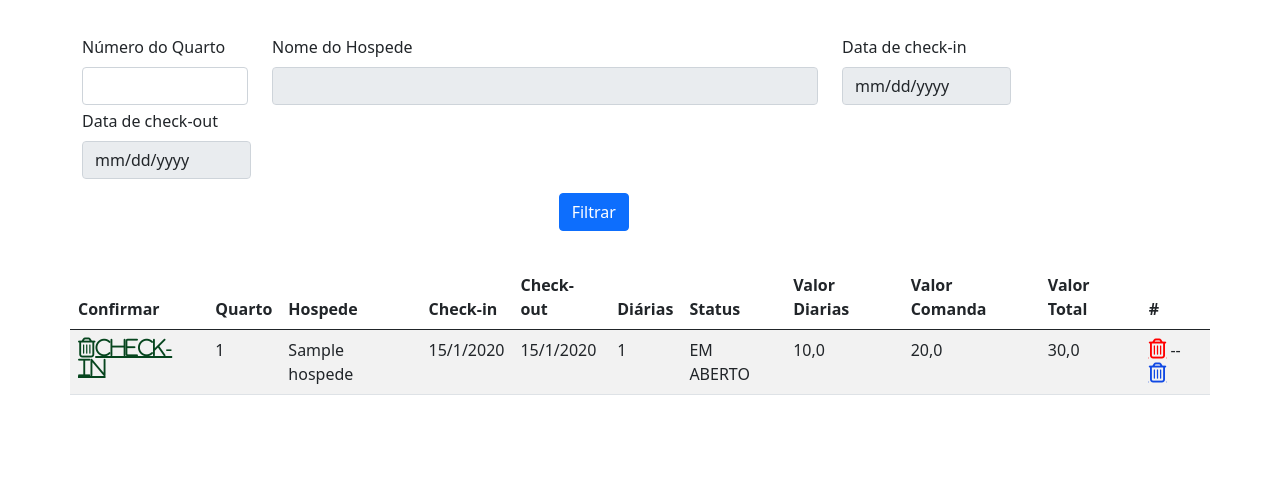
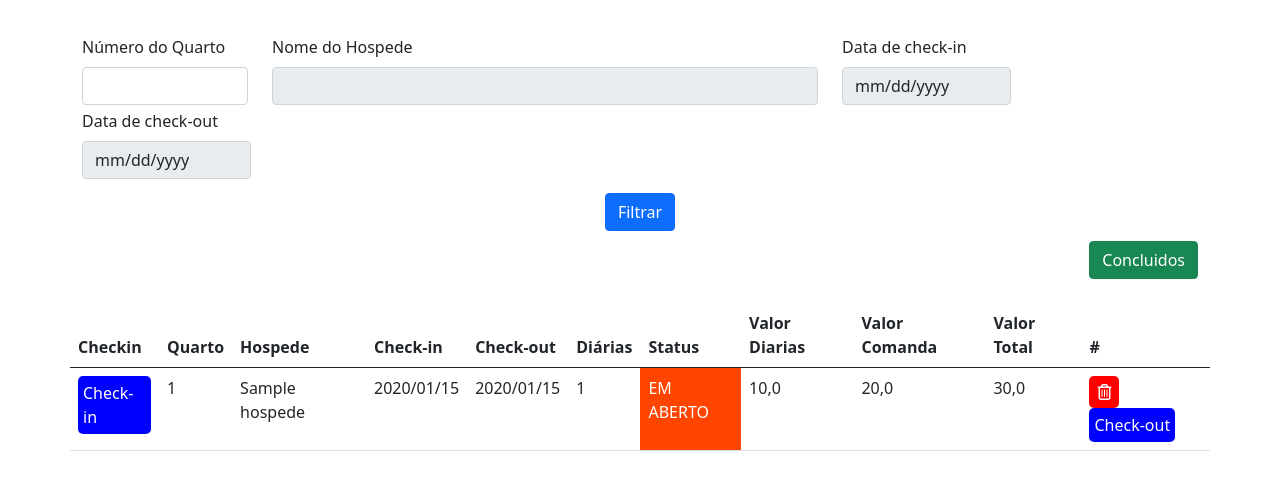
Before and after one commit to santhiagosdp/pousada-easy, a Django app: page /disponibilidade in a window 1280 px wide. Shown: the part 144-634 px from the top of the page. Run offline with Django 3.2, Linux system fonts and the light colour scheme; a user stored in the database is signed in; tables that the repository leaves empty hold one stand-in row (values such as "Sample post"); some libraries are stand-ins or nearby versions.

Commit message:
reservasa atualizadas
ref

```diff
--- a/core/templates/core/disponibilidade.html
+++ b/core/templates/core/disponibilidade.html
@@ -3,6 +3,34 @@
 
 
 {% block content %}
+
+<style>
+  .botao2 {
+    background-color: blue;
+    color: white;
+    border-radius: 5px;
+    text-decoration: none;
+}
+  .botao-lixo{
+    background-color: red;
+    color: white;
+    padding: 8px 8px;
+    border-radius: 5px;
+    border: none;
+    text-decoration: none;
+}
+.botao-ok{
+    background-color: blue;
+    color: white;
+    padding: 5px 5px;
+    border-radius: 5px;
+    border: none;
+    text-decoration: none;
+}
+
+</style>
+
+
   <h1 class="titulo_centro">Reservas</h1>
 
   <form method="get" id="search-form" class="form-inline">
@@ -11,13 +39,13 @@
       <div class="col-md-2">
         <label for="numero_quarto" class="form-label">Número do Quarto</label>
         <input name="quarto" type="number" class="form-control mr-sm-2" id="numero_quarto" aria-describedby="numero_quarto" />
-        <div id="numero_quarto" class="form-text"></div>
+        <div class="form-text"></div>
       </div>
 
       <div class="col-md-6">
         <label for="hospede" class="form-label">Nome do Hospede</label>
         <input name="hospede" type="text" class="form-control" id="hospede"  aria-describedby="hospede" disabled />
-        <div id="hospede" class="form-text"></div>
+        <div class="form-text"></div>
       </div>
 
       <div class="col-auto">
@@ -31,28 +59,28 @@
         <input name="checkout" type="date" class="form-control" id="check-out" aria-describedby="check-out" disabled />
         <div id="check-out" class="form-text"></div>
       </div>
-
-      <!--               <div class="mb-3 form-check">
-          <input type="checkbox" class="form-check-input" id="exampleCheck1" />
-          <label class="form-check-label" for="exampleCheck1"></label>
-        </div>              -->
     </div>
-
     <div class="row botao_centro">
-      <div class="col-md-5"></div>
-      <div class="col-auto">
+      <div class="col">
         <button type="submit" class="btn btn-primary">Filtrar</button>
+      </div>
+    </div>
+  </form>
+  <form method="get" id="concluido" class="form-inline">
+    <div class="row text-end">
+      <div class="col">
+        <input name="status" class="form-control" value="concluidos" type="hidden"/>
+        <button type="submit" class="btn btn-success" title="Hospedagens Concluidas" >Concluidos</button>
       </div>
     </div>
   </form>
 
   <br />
-
   <div class="row">
-    <table class="table table-striped" id="tabela-produtos">
+    <table class="table" id="tabela-produtos">
       <thead>
         <tr>
-          <th class="ordenavel">Confirmar</th>
+          <th class="ordenavel">Checkin</th>
           <th class="ordenavel">Quarto</th>
           <th class="ordenavel">Hospede</th>
           <th class="ordenavel">Check-in</th>
@@ -69,31 +97,43 @@
         {% for item in hospedados %}
           <tr>
             <td>
-              <a type="button" class="far fa-trash-alt" href="/hospedagem/checkin/{{item.id}}" style="font-size:20px; color:#06451E">Check-in</a>
+              <a type="button" class="botao-ok" href="/hospedagem/checkin/{{item.id}}" title="Fazer Check-in">Check-in</a>
             </td>
             <td>{{ item.reserva.quarto.numero }}</td>
             <td>{{ item.hospede.nome }}</td>
             <td>{{ item.reserva.data_entrada }}</td>
             <td>{{ item.reserva.data_saida }}</td>
             <td>{{ item.reserva.diarias }}</td>
+
+            <!-- RESERVADOS - SEM COR -->  <!-- SE NÃO TIVER NO DIA DO CHECKIN -->
+            {% if item.reserva.data_entrada > hoje %}
             <td>{{item.status}}</td>
+            {% endif %}
+
+            <!-- HOSPEDADOS - AZUL  -->
+            {% if item.reserva.data_entrada < hoje and item.reserva.data_saida > hoje %}
+            <td style="background-color: LightSteelBlue; color: white">{{item.status}}</td>
+            {% endif %}
+
+              <!-- HOSPEDADOS - SAINDO HOJE - AZUL  -->
+            {% if item.reserva.data_saida == hoje %}
+              <td style="background-color: LightSteelBlue; color: white"> {{item.status}} </td>
+            {% endif %}
+
+            <!-- ENCERRADOS - VERMELHO  -->
+            {% if item.reserva.data_saida < hoje %}
+              <td style="background-color: OrangeRed; color: white" >{{item.status}}</td>
+            {% endif %}
             <td>{{ item.reserva.valor|intcomma}}</td>
             <td>{{item.valor_comanda|intcomma}}</td>
             <td>{{item.valor_total|intcomma}}</td>
             <td>
-              <a type="button" class="far fa-trash-alt" href="/hospedagem/delete/{{item.id}}" style="font-size:20px; color:#FF0000"></a>
-              <label> -- </label>
-              <a type="button" class="far fa-trash-alt" href="/hospedagem/concluir/{{item.id}}" style="font-size:20px; color:#1049E4"></a>
-          </td>
+              <a type="button" class="far fa-trash-alt botao-lixo" href="/hospedagem/delete/{{item.id}}" title="deletar"></a>
+              <a type="button" class="botao-ok" href="/hospedagem/concluir/{{item.id}}" title="Fazer Check-out">Check-out</a>
+            </td>
           </tr>
         {% endfor %}
       </tbody>
     </table>
   </div>
-
-
-
-
-
-
 {% endblock %}
--- a/core/views.py
+++ b/core/views.py
@@ -248,11 +248,13 @@ def comanda_produto_delete(request, idcomandaconsumo, idhospede):
 def hospedagem_checkin(request, id):
     #CHECKIN DO Hospede_Reserva
     hospede_reserva = Hospedes_reserva.objects.get(id=id, usuario = request.user)
-    hospede_reserva.status = 'CHECK-IN OK'
+    if hospede_reserva.status != "CHECK-IN":
+        hospede_reserva.status = 'CHECK-IN'
+    else:
+        hospede_reserva.status = 'EM ABERTO'
     hospede_reserva.save()
 
     return redirect('disponibilidade')
-
 
 @login_required
 def hospedagem_delete(request, id):
@@ -260,7 +262,7 @@ def hospedagem_delete(request, id):
     #Deletando Hospede_Reserva
     hospede_reserva = Hospedes_reserva.objects.get(id=id, usuario = request.user)
     hospede_reserva.habilitado = False
-    hospede_reserva.status = 'FECHADO'
+    hospede_reserva.status = 'DELETADO'
     hospede_reserva.save()
 
     #Deletando Reserva
@@ -284,10 +286,9 @@ def hospedagem_delete(request, id):
 
 @login_required
 def hospedagem_concluir(request, id):
-
     #concluindo Hospede_Reserva
     hospede_reserva = Hospedes_reserva.objects.get(id=id, usuario = request.user)
-    hospede_reserva.status = 'CONCLUIDO'
+    hospede_reserva.status = 'CHECK-OUT'
     hospede_reserva.save()
 
     #Deletando Reserva
@@ -404,13 +405,6 @@ def reservar(request):
                     diarias = diarias+1
                     data = data+timedelta(1)
 
-                #print(datas_check)
-                #print("datas_check ##########################")
-                #print ('#################### APÓS WHILE')
-                #print(datas_reserva)
-                ###############
-
-                ####
                 reservas = Reserva.objects.filter(habilitado = True, usuario=request.user).order_by('data_entrada')
                 for reserva in reservas:
                     reserva.data_entrada = datetime.strptime(str(reserva.data_entrada), "%Y-%m-%d")
@@ -479,15 +473,12 @@ def logout_view(request):
 
 @login_required
 def disponibilidade(request):
-    #hospedados = Hospedado.objects.filter(usuario=request.user).order_by('data_entrada')
-
     hospedados = Hospedes_reserva.objects.filter(usuario = request.user, habilitado = True)
-
-    #quarto = ""
-    #hospede = ""
-    #reserva = ""
-    #comanda = "" implentar ainda
-
+    aux = []
+    for item in hospedados:
+        if item.status != "CHECK-OUT":
+            aux.append(item)
+    hospedados = aux
     #######GET DE PESQUISAR FILTRAR
     quarto = request.GET.get('quarto')
     hospede = request.GET.get('hospede')
@@ -495,7 +486,6 @@ def disponibilidade(request):
     checkout =request.GET.get('checkout')
 
     if quarto:# or checkin or checkout:
-        hospedados = Hospedes_reserva.objects.filter(habilitado = True, usuario=request.user)
         quarto_pesq = Quarto.objects.filter(habilitado = True, usuario = request.user, numero__icontains = quarto)
         #hospede_pesq = Hospede.objects.filter(usuario = request.user, nome__icontains = hospede)
         pesquisa = []
@@ -505,29 +495,27 @@ def disponibilidade(request):
                     pesquisa.append(item)
         hospedados = pesquisa
 
-    #ordenar por checkin
-    ordenado = []
-    ajuda = ""
-    for item in hospedados:
-        ajuda = item
-        for item2 in hospedados:
-            if str(item2.reserva.data_entrada) <= str(ajuda.reserva.data_entrada):
-                ajuda = item2
-        ordenado.append(ajuda)
-
-        item.reserva.data_entrada = '{}/{}/{}'.format(item.reserva.data_entrada.day, item.reserva.data_entrada.month,item.reserva.data_entrada.year)
-        item.reserva.data_saida = '{}/{}/{}'.format(item.reserva.data_saida.day, item.reserva.data_saida.month,item.reserva.data_saida.year)
-        item.reserva.data_criacao = '{}/{}/{}'.format(item.reserva.data_criacao.day, item.reserva.data_criacao.month,item.reserva.data_criacao.year)
-    ######
-   #hospedados = ordenado
+    #Se clicar em concluidos
+    status = request.GET.get('status')
+    if status: # == concluidos
+        hospedados = Hospedes_reserva.objects.filter(habilitado = True, usuario=request.user, status="CHECK-OUT")
 
     ## Definir Valores de comanda e total
     comandas = Comanda_consumo.objects.filter(habilitado = True, usuario = request.user)
     for item in hospedados:
+        item.reserva.data_saida = item.reserva.data_saida.strftime('%Y/%m/%d')
+        item.reserva.data_entrada = item.reserva.data_entrada.strftime('%Y/%m/%d')
+        item.reserva.data_criacao = item.reserva.data_criacao.strftime('%Y/%m/%d')
         for comanda in comandas:
             if comanda.hospedes_reserva == item:
                 item.valor_comanda = item.valor_comanda+comanda.produto.valor_venda
         item.valor_total = item.reserva.valor + item.valor_comanda
 
 
-    return render(request, 'core/disponibilidade.html', {'titulo':'Reservas Feitas', 'hospedados':hospedados})
+    #ordenando pela data de entrada checkin
+    hospedados = sorted(hospedados, key=lambda x: x.reserva.data_entrada)
+    context = {'titulo' : 'Reservas Feitas',
+               'hospedados' : hospedados,
+               'hoje': datetime.now().strftime('%Y/%m/%d')
+               }
+    return render(request, 'core/disponibilidade.html', context)
```
